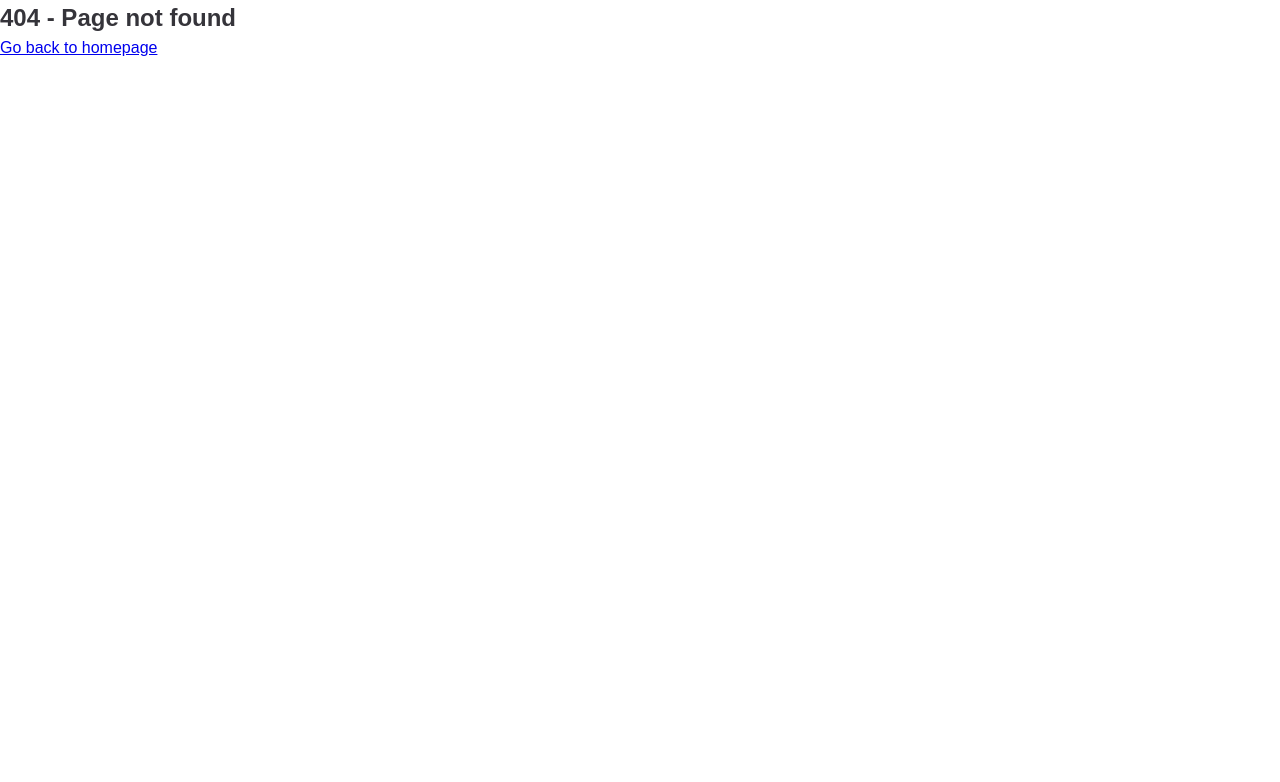
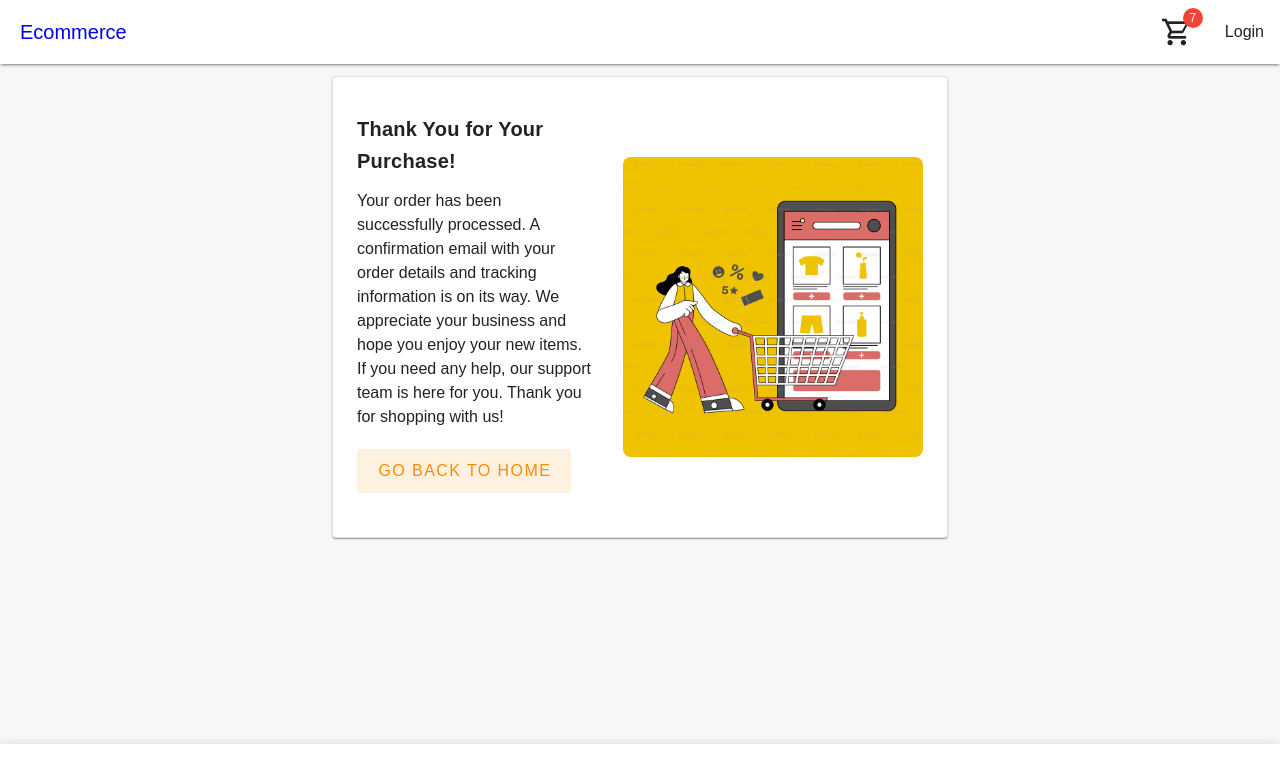
Before and after one commit to jeckerzz14/e-commerce, a Vue app: page /payment in a window 1280 px wide. Before the commit this address had no page. Shown: the top 782 px of the page. Built offline with nearby package versions, Linux system fonts and the light colour scheme.

Commit message:
success redirect page

```diff
--- a/src/router/index.js
+++ b/src/router/index.js
@@ -4,6 +4,7 @@ import { createRouter, createWebHistory } from 'vue-router';
 const HomeView = () => import(/* webpackChunkName: "home" */ '../views/HomeView.vue');
 const Product = () => import(/* webpackChunkName: "product" */ '../views/Product.vue');
 const Cart = () => import(/* webpackChunkName: "cart" */ '../views/Cart.vue');
+const PaymentRedirect = () => import(/* webpackChunkName: "payment" */ '../views/PaymentRedirect.vue');
 const NotFound = () => import(/* webpackChunkName: "not-found" */ '../views/NotFound.vue');
 
 const routes = [
@@ -23,6 +24,11 @@ const routes = [
     component: Cart
   },
   {
+    path: '/payment',
+    name: 'payment',
+    component: PaymentRedirect
+  },
+  {
     path: "/:catchAll(.*)",
     name: "NotFound",
     component: NotFound,
--- a/src/store/modules/cartModule.js
+++ b/src/store/modules/cartModule.js
@@ -15,9 +15,6 @@ export default {
         (total, item) => total + item.price * item.quantity,
         0
       );
-    },
-    clearCart(state) {
-      state.cart = [];
     },
   },
   mutations: {
@@ -45,6 +42,9 @@ export default {
     },
     removeFromCart(state, itemId) {
         state.cart = state.cart.filter((item) => item.id !== itemId);
+    },
+    clearCart(state) {
+        state.cart = [];
     },
   },
   actions: {
@@ -74,6 +74,9 @@ export default {
     },
     removeFromCartVuex({ commit }, itemId) {
         commit("removeFromCart", itemId);
-    }
+    },
+    clearCartVuex({ commit }) {
+        commit("clearCart");
+    },
   },
 };
--- /dev/null
+++ b/src/utils/product-mixins.js
@@ -0,0 +1,18 @@
+export default {
+    name: "ProductMixins",
+    methods: {
+        /**
+         * Checkout
+         * @param Array
+         */
+        async mxCheckout(arrProduct) {
+            try {
+                // some logic on backend services...
+                return arrProduct;
+            } catch(err) {
+                console.error(`product-mixins - mxCheckout::`, err);
+                throw error;
+            }
+        },
+    },
+};
--- a/src/utils/util-functions.js
+++ /dev/null
@@ -1,3 +0,0 @@
-export default {
-    // reusable methods
-};
--- a/src/views/Cart.vue
+++ b/src/views/Cart.vue
@@ -5,6 +5,7 @@
 				<v-col cols="12">
 					<h2>Shopping Cart</h2>
 					<v-sheet elevation="1" border rounded>
+						<template v-if="CART_LIST?.length > 0" >
 							<div v-for="item in CART_LIST" :key="item.id" class="cart-item py-3 px-3">
 								<img :src="item.image" alt="cart item" width="100" height="100">
 								<div class="cart-name">
@@ -12,10 +13,17 @@
 									<span class="price">{{ item.price }}</span>
 								</div>
 								<QuantityInput v-model="item.quantity" :showText="false" @changeQty="changeQty($event, item)"/>
-							<v-icon color="red-lighten-1" size="32" class="cursor-pointer cart-delete" @click="removeItemFromCart(item.id)">mdi-trash-can</v-icon>
+								<v-icon color="grey-darken-1" size="32" class="cursor-pointer cart-delete" @click="removeItemFromCart(item.id)">mdi-trash-can</v-icon>
 							</div>
 
-						<div class="font-bold big">Total: <span class="price">{{ TOTAL_PRICE }}</span></div>
+							<div class="font-bold big">
+								Total:&nbsp; <span class="price">{{ TOTAL_PRICE }}</span>
+								<v-btn text="CHECKOUT" variant="tonal" color="orange-darken-1" size="large" @click="checkout"></v-btn>
+							</div>
+						</template>
+						<template v-else>
+
+						</template>
 					</v-sheet>
 				</v-col>
 			</v-row>
@@ -28,6 +36,9 @@
 import DefaultLayout from "@/layouts/DefaultLayout.vue";
 import QuantityInput from "@/components/QuantityInput.vue";
 
+// Mixins
+import productMixins from "@/utils/product-mixins.js";
+
 // Vuex
 import { createNamespacedHelpers as nameSpace } from "vuex";
 const {
@@ -37,14 +48,10 @@ const {
 
 export default {
 	name: "Cart",
+	mixins: [productMixins],
 	components: {
 		DefaultLayout,
 		QuantityInput,
-	},
-	data() {
-		return {
-			cart: [],
-		};
 	},
 	computed: {
 		/**
@@ -66,6 +73,7 @@ export default {
 		...cartActions([
 			"updateCartVuex",
 			"removeFromCartVuex",
+			"clearCartVuex",
 		]),
 		changeQty($event, item) {
 			item.quantity = $event;
@@ -73,6 +81,17 @@ export default {
         },
 		removeItemFromCart(itemId) {
 			this.removeFromCartVuex(itemId);
+		},
+		async checkout() {
+			const result = await this.mxCheckout(this.CART_LIST);
+			if (!result) {
+				// display error message
+				return;
+			}
+			// redirect on success checkout
+			this.$router.push('/payment');
+			// clear cart
+			this.clearCartVuex();
 		},
 	}
 };
@@ -108,11 +127,15 @@ export default {
 
 
 .big {
+	display: flex;
+	justify-content: flex-end;
+	align-items: center;
 	font-size: 1.25rem;
 	padding: 1rem;
 
 	span {
 		font-size: 1.25rem;
+		padding-right: 1.5rem;
 	}
 }
 </style>
--- /dev/null
+++ b/src/views/PaymentRedirect.vue
@@ -0,0 +1,57 @@
+<template>
+  <DefaultLayout>
+    <v-container class="v-col-6" fluid>
+        <v-row>
+            <v-col cols="12">
+                <v-sheet class="payment-container" elevation="1" border rounded>
+                    <div class="message-wrapper">
+                        <h4 class="font-bold text-h6 py-3">{{ success.title }}</h4>
+                        <p class="font-thin">{{ success.message }}</p>
+                        <v-btn text="GO BACK TO HOME" variant="tonal" color="orange-darken-1" size="large" class="my-5" @click="goToHomepage"></v-btn>
+                    </div>
+
+                    <img src="@/assets/images/payment_success.png" alt="Girl shopping in an app" width="300" height="300"/>
+                </v-sheet>
+            </v-col>
+        </v-row>
+    </v-container>
+  </DefaultLayout>
+</template>
+
+<script>
+// Components
+import DefaultLayout from "@/layouts/DefaultLayout.vue";
+
+export default {
+    name: "PaymentRedirect",
+    components: {
+        DefaultLayout,
+    },
+    data() {
+        return {
+            success: {
+                title: "Thank You for Your Purchase!",
+                message: "Your order has been successfully processed. A confirmation email with your order details and tracking information is on its way. We appreciate your business and hope you enjoy your new items. If you need any help, our support team is here for you. Thank you for shopping with us!",
+            },
+        };
+    },
+    methods: {
+        goToHomepage() {
+            this.$router.push('/');
+        },
+    },
+}
+</script>
+
+<style lang="scss" scoped>
+.payment-container {
+    display: grid;
+    grid-template-columns: 1.5fr .5fr;
+    gap: 2rem;
+    align-items: center;
+    padding: 1.5rem;
+}
+img {
+    border-radius: 8px;
+}
+</style>
```
Also changed, not shown: src/assets/images/payment_success.png (added). Lines whose indentation alone changed are shown as unchanged.
